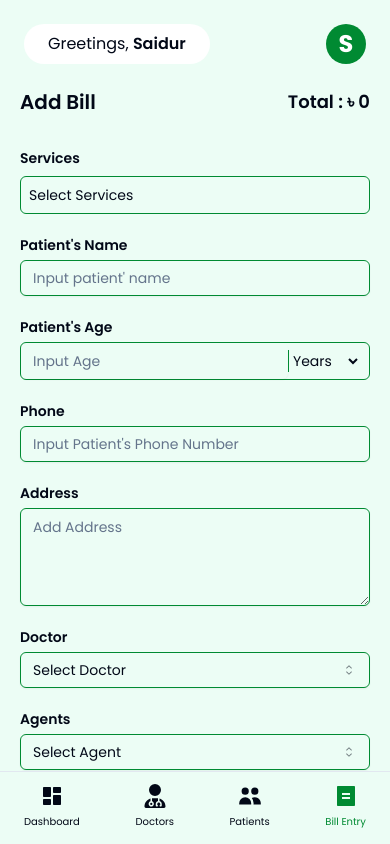
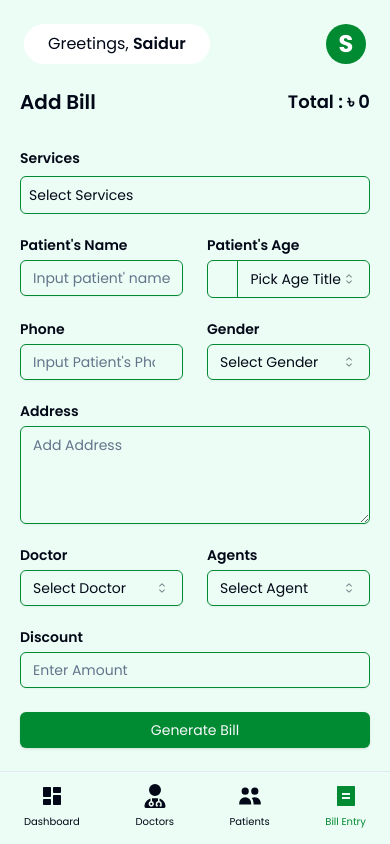
Before and after one commit to dev-faisal-ahmed/MediPath-Web, a Next.js app in the folder client/: page /bill/add in a window 390 px wide. Built offline with nearby package versions, Linux system fonts and the light colour scheme.

Commit message:
completed add bill form

```diff
--- a/client/app/(main)/bill/add/_form/AddBillForm.tsx
+++ b/client/app/(main)/bill/add/_form/AddBillForm.tsx
@@ -10,6 +10,7 @@ import { SelectAgent } from './form-components/SelectAgent';
 import { useAddBill } from './useAddBill';
 import { SelectService } from './form-components/SelectService';
 import { TService } from '@/app/_utils/types';
+import { SelectGender } from './form-components/SelectGender';
 
 const getTotalCost = (services: TService[]) => {
   return services.reduce((total, service) => {
@@ -27,8 +28,9 @@ export const AddBillForm = () => {
     onServiceFilter,
     onServiceAdd,
     onServiceRemove,
+    onDiscountChange,
   } = handlers;
-  const { patient, patients, services, servicesList } = states;
+  const { patient, patients, services, servicesList, discount } = states;
   const { allDoctors, allAgents } = data;
 
   return (
@@ -37,10 +39,10 @@ export const AddBillForm = () => {
         <div className='mb-8 flex items-center justify-between gap-6'>
           <h3 className='text-xl font-semibold'>Add Bill</h3>
           <h3 className='text-lg font-semibold'>
-            Total : ৳ {getTotalCost(services)}
+            Total : ৳ {getTotalCost(services) - (discount || 0)}
           </h3>
         </div>
-        <div className='mb-6 grid gap-6 md:grid-cols-2'>
+
         <SelectService
           serviceList={servicesList}
           services={services}
@@ -48,8 +50,8 @@ export const AddBillForm = () => {
           onServiceRemove={onServiceRemove}
           onServiceFilter={onServiceFilter}
         />
-        </div>
-        <div className='grid gap-6 md:grid-cols-2'>
+
+        <div className='mt-6 flex gap-6'>
           <PatientNameInput
             patients={patients}
             patient={patient}
@@ -57,26 +59,40 @@ export const AddBillForm = () => {
             onPatientSelect={onPatientSelect}
           />
           <PatientAgeInput age={patient?.age} ageTitle={patient?.ageTitle} />
+        </div>
+
+        <div className='mt-6 flex gap-6'>
           <CustomInput
-            containerClass='md:col-span-2'
+            containerClass='w-full'
             label='Phone'
             name='phone'
             type='number'
+            defaultValue={patient?.phone}
             placeholder="Input Patient's Phone Number"
           />
+          <SelectGender />
+        </div>
+
         <CustomTextarea
-            containerClass='md:col-span-2'
+          containerClass='mt-6'
           placeholder='Add Address'
           label='Address'
           name='address'
           rows={4}
         />
-        </div>
 
-        <div className='mt-6 grid gap-6 md:grid-cols-2'>
+        <div className='my-6 flex gap-6'>
           <SelectDoctor doctors={allDoctors} />
           <SelectAgent agents={allAgents} />
         </div>
+
+        <CustomInput
+          containerClass='md:col-span-2'
+          label='Discount'
+          placeholder='Enter Amount'
+          type='number'
+          onChange={(e) => onDiscountChange(e.target.value)}
+        />
 
         <Button className='mt-6 block w-full'>Generate Bill</Button>
       </form>
--- a/client/app/(main)/bill/add/_form/form-components/PatientAgeInput.tsx
+++ b/client/app/(main)/bill/add/_form/form-components/PatientAgeInput.tsx
@@ -1,3 +1,6 @@
+'use client';
+
+import * as select from '@/components/ui/select';
 import { Input } from '@/components/ui/input';
 import { Label } from '@/components/ui/label';
 
@@ -8,9 +11,9 @@ type TProps = {
 
 export const PatientAgeInput = ({ age, ageTitle }: TProps) => {
   return (
-    <div className='flex flex-col gap-2'>
+    <div className='flex w-full flex-col gap-2'>
       <Label className='font-semibold'>Patient&apos;s Age</Label>
-      <div className='flex items-center rounded-md border border-input pr-2'>
+      <div className='flex items-center rounded-md border border-input'>
         <Input
           defaultValue={age}
           className='border-0 focus-visible:ring-0'
@@ -18,16 +21,17 @@ export const PatientAgeInput = ({ age, ageTitle }: TProps) => {
           placeholder='Input Age'
           type='number'
         />
-        <select
-          defaultValue={ageTitle}
-          name='ageTitle'
-          className='border-l border-input bg-transparent outline-none'
-        >
-          <option value='year'>Years</option>
-          <option value='month'>Months</option>
-          <option value='day'>Days</option>
-          <option value='hour'>Hours</option>
-        </select>
+        <select.Select defaultValue={ageTitle}>
+          <select.SelectTrigger className='w-fit rounded-none border-b-0 border-l border-r-0 border-t-0 border-input outline-none focus:ring-0'>
+            <select.SelectValue placeholder='Pick Age Title' />
+          </select.SelectTrigger>
+          <select.SelectContent>
+            <select.SelectItem value='Year'>Year</select.SelectItem>
+            <select.SelectItem value='Month'>Month</select.SelectItem>
+            <select.SelectItem value='Day'>Day</select.SelectItem>
+            <select.SelectItem value='Hour'>Hour</select.SelectItem>
+          </select.SelectContent>
+        </select.Select>
       </div>
     </div>
   );
--- a/client/app/(main)/bill/add/_form/form-components/PatientNameInput.tsx
+++ b/client/app/(main)/bill/add/_form/form-components/PatientNameInput.tsx
@@ -34,7 +34,7 @@ export const PatientNameInput = ({
   };
 
   return (
-    <div ref={containerRef} className='relative flex flex-col gap-2'>
+    <div ref={containerRef} className='relative flex w-full flex-col gap-2'>
       <Label className='font-semibold'>Patient&apos;s Name</Label>
       <Input
         ref={inputRef}
--- a/client/app/(main)/bill/add/_form/form-components/SelectAgent.tsx
+++ b/client/app/(main)/bill/add/_form/form-components/SelectAgent.tsx
@@ -10,7 +10,7 @@ type TProps = {
 
 export const SelectAgent = ({ agents }: TProps) => {
   return (
-    <div className='relative flex flex-col gap-2'>
+    <div className='relative flex w-full flex-col gap-2'>
       <Label className='font-semibold'>Agents</Label>
       <select.Select name='agent'>
         <select.SelectTrigger>
--- a/client/app/(main)/bill/add/_form/form-components/SelectDoctor.tsx
+++ b/client/app/(main)/bill/add/_form/form-components/SelectDoctor.tsx
@@ -10,7 +10,7 @@ type TProps = {
 
 export const SelectDoctor = ({ doctors }: TProps) => {
   return (
-    <div className='relative flex flex-col gap-2'>
+    <div className='relative flex w-full flex-col gap-2'>
       <Label className='font-semibold'>Doctor</Label>
       <select.Select name='doctor'>
         <select.SelectTrigger>
--- /dev/null
+++ b/client/app/(main)/bill/add/_form/form-components/SelectGender.tsx
@@ -0,0 +1,22 @@
+'use client';
+
+import { Label } from '@/components/ui/label';
+import * as select from '@/components/ui/select';
+
+export const SelectGender = () => {
+  return (
+    <div className='flex w-full flex-col gap-2'>
+      <Label className='font-semibold'>Gender</Label>
+      <select.Select>
+        <select.SelectTrigger>
+          <select.SelectValue placeholder='Select Gender' />
+        </select.SelectTrigger>
+        <select.SelectContent>
+          <select.SelectItem value='Male'>Male</select.SelectItem>
+          <select.SelectItem value='Female'>Female</select.SelectItem>
+          <select.SelectItem value='Others'>Others</select.SelectItem>
+        </select.SelectContent>
+      </select.Select>
+    </div>
+  );
+};
--- a/client/app/(main)/bill/add/_form/useAddBill.ts
+++ b/client/app/(main)/bill/add/_form/useAddBill.ts
@@ -8,27 +8,27 @@ const allPatients: TPatient[] = [
     _id: 'P-1',
     name: 'Mr. X',
     age: '23',
-    ageTitle: 'day',
+    ageTitle: 'Day',
     gender: 'Male',
-    phone: '018********',
+    phone: '0181212',
     address: 'Mirpur, Dhaka',
   },
   {
     _id: 'P-2',
     name: 'Mr. Y',
     age: '27',
-    ageTitle: 'year',
+    ageTitle: 'Year',
     gender: 'Male',
-    phone: '018********',
+    phone: '0182332',
     address: 'Mohammadpur, Dhaka',
   },
   {
     _id: 'P-3',
     name: 'Mrs. Z',
     age: '16',
-    ageTitle: 'year',
+    ageTitle: 'Year',
     gender: 'Female',
-    phone: '019*****',
+    phone: '01932234',
     address: 'Shapahar, Naogaon',
   },
 ];
@@ -69,6 +69,7 @@ export const useAddBill = () => {
   const [services, setServices] = useState<TService[]>([]);
   const [servicesList, setServicesList] = useState<TService[]>(allServices);
   const [patient, setPatient] = useState<TPatient>();
+  const [discount, setDiscount] = useState<number>();
 
   // handlers
   const onPatientNameChange = (key: string) => {
@@ -138,6 +139,10 @@ export const useAddBill = () => {
     console.log({ name, age, ageTitle, phone, address, doctor, agent });
   };
 
+  const onDiscountChange = (discount: string) => {
+    setDiscount(Number(discount));
+  };
+
   return {
     handlers: {
       onAddBill,
@@ -146,8 +151,9 @@ export const useAddBill = () => {
       onServiceFilter,
       onServiceAdd,
       onServiceRemove,
+      onDiscountChange,
     },
-    states: { patients, patient, services, servicesList },
+    states: { patients, patient, services, servicesList, discount },
     data: { allDoctors, allAgents },
   };
 };
--- a/client/app/_utils/types/common.ts
+++ b/client/app/_utils/types/common.ts
@@ -5,7 +5,7 @@ export type TLoggedUser = {
   imageUrl: string;
 };
 
-export type TAgeTitle = 'year' | 'month' | 'day' | 'hour';
+export type TAgeTitle = 'Year' | 'Month' | 'Day' | 'Hour';
 export type TGender = 'Male' | 'Female' | 'Other';
 
 export type TPatient = {
```
Lines whose indentation alone changed are shown as unchanged.
